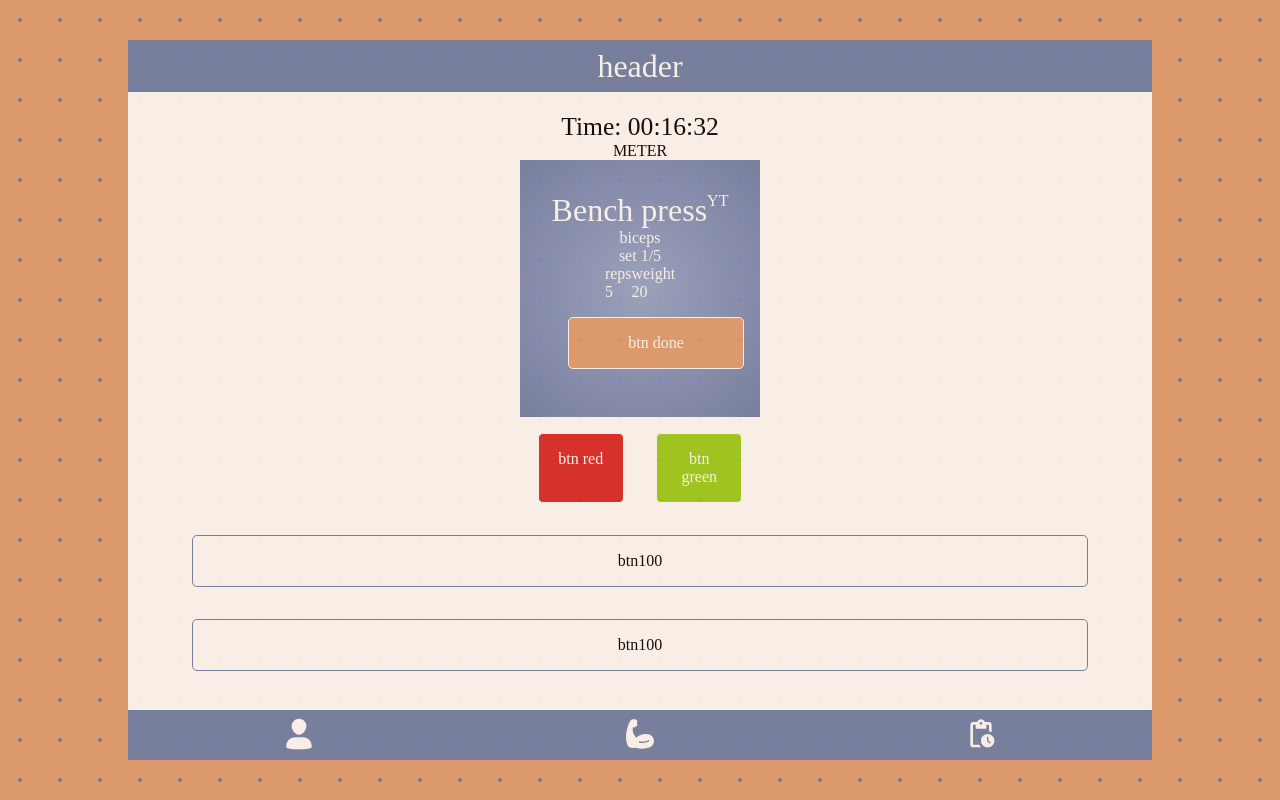
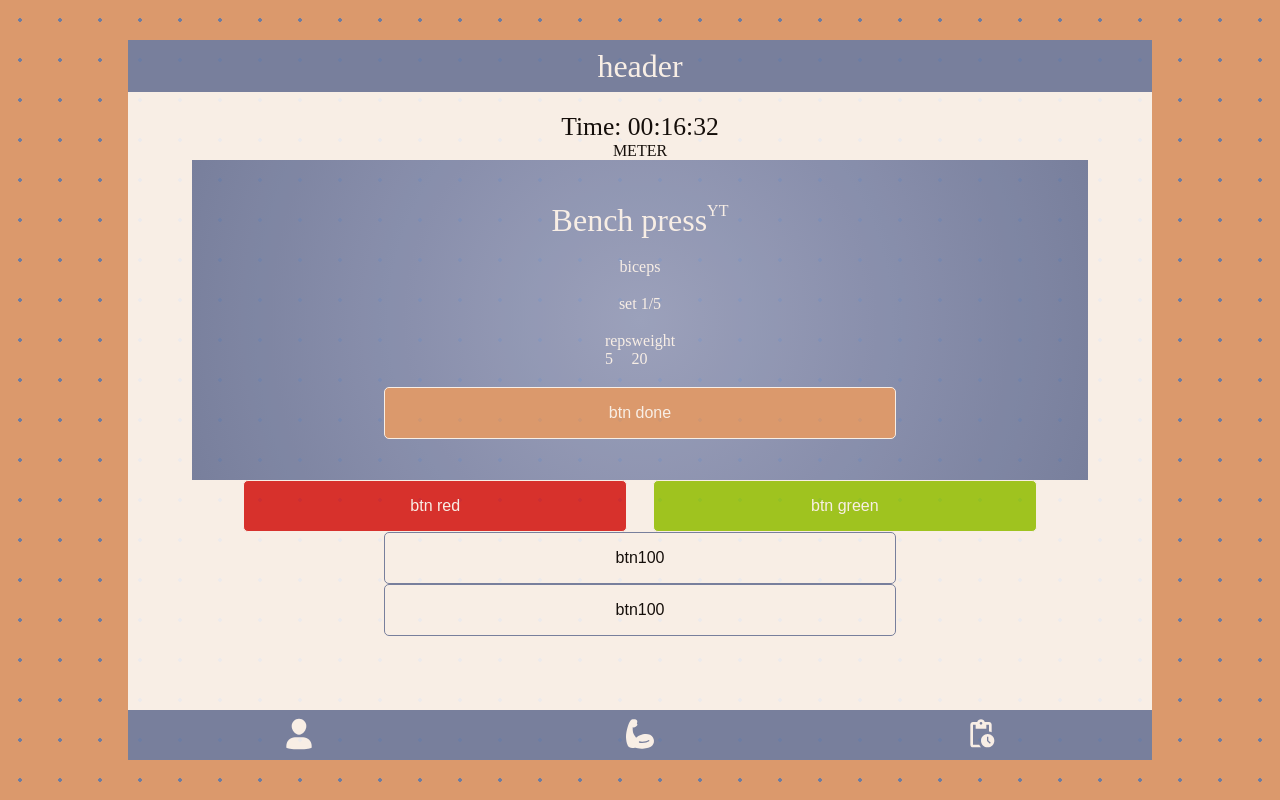
Before and after one commit to SebastianJedrak/GymBuddy, a website built with Parcel: page index.html in a window 1280 px wide. Built offline with nearby package versions, Linux system fonts and the light colour scheme.

Commit message:
refactor css

```diff
--- a/index.html
+++ b/index.html
@@ -22,7 +22,7 @@
           <div class="meter-container">METER</div>
           <div class="workout-card-container">
             <div class="exercise-YT-container">
-              <h2>Bench press</h2>
+              <h2 class="exercise-name-text">Bench press</h2>
               <div><span>YT</span></div>
             </div>
             <p class="muscle-text">biceps</p>
@@ -37,14 +37,14 @@
                 <p>20</p>
               </div>
             </div>
-            <div class="btn btn-100 btn-orange">btn done</div>
+            <button class="btn btn-100 btn-orange">btn done</button>
           </div>
           <div class="red-green-btn-container">
-            <div class="btn btn-50 btn-red">btn red</div>
-            <div class="btn btn-50 btn-green">btn green</div>
+            <button class="btn btn-50 btn-red">btn red</button>
+            <button class="btn btn-50 btn-green">btn green</button>
           </div>
-          <div class="btn btn-100 btn-white">btn100</div>
-          <div class="btn btn-100 btn-white">btn100</div>
+          <button class="btn btn-100 btn-white">btn100</button>
+          <button class="btn btn-100 btn-white">btn100</button>
         </div>
       </main>
       <nav></nav>
--- a/style.css
+++ b/style.css
@@ -97,22 +97,22 @@ ul {
 
 .btn {
   padding: 1rem;
-  margin: 1rem;
+  margin: 0 1vw;
   border-radius: 5px;
   text-align: center;
   cursor: pointer;
 }
 
 .btn-33 {
-  width: calc(100% / 3);
+  width: 20vw;
 }
 
 .btn-50 {
-  width: 50%;
+  width: 30vw;
 }
 
 .btn-100 {
-  width: 100%;
+  width: 40vw;
 }
 
 .btn-white {
@@ -217,6 +217,8 @@ ul > .nav-tile:hover {
 
 .workout-parameters {
   display: flex;
+  margin-top: 1rem;
+  justify-content: center;
 }
 
 .start-container {
@@ -267,11 +269,22 @@ ul > .nav-tile:hover {
 .workout-card-container {
   color: var(--floralwhite);
   background: var(--radialGradient);
+  width: 100%;
+  height: 40vh;
   padding: 2.5vw;
+  display: flex;
+  flex-direction: column;
+  justify-content: space-around;
+  align-items: center;
 }
 
 .exercise-YT-container {
   display: flex;
+  justify-content: center;
+}
+
+.exercise-name-text {
+  text-align: center;
 }
 
 .muscle-text {
```
